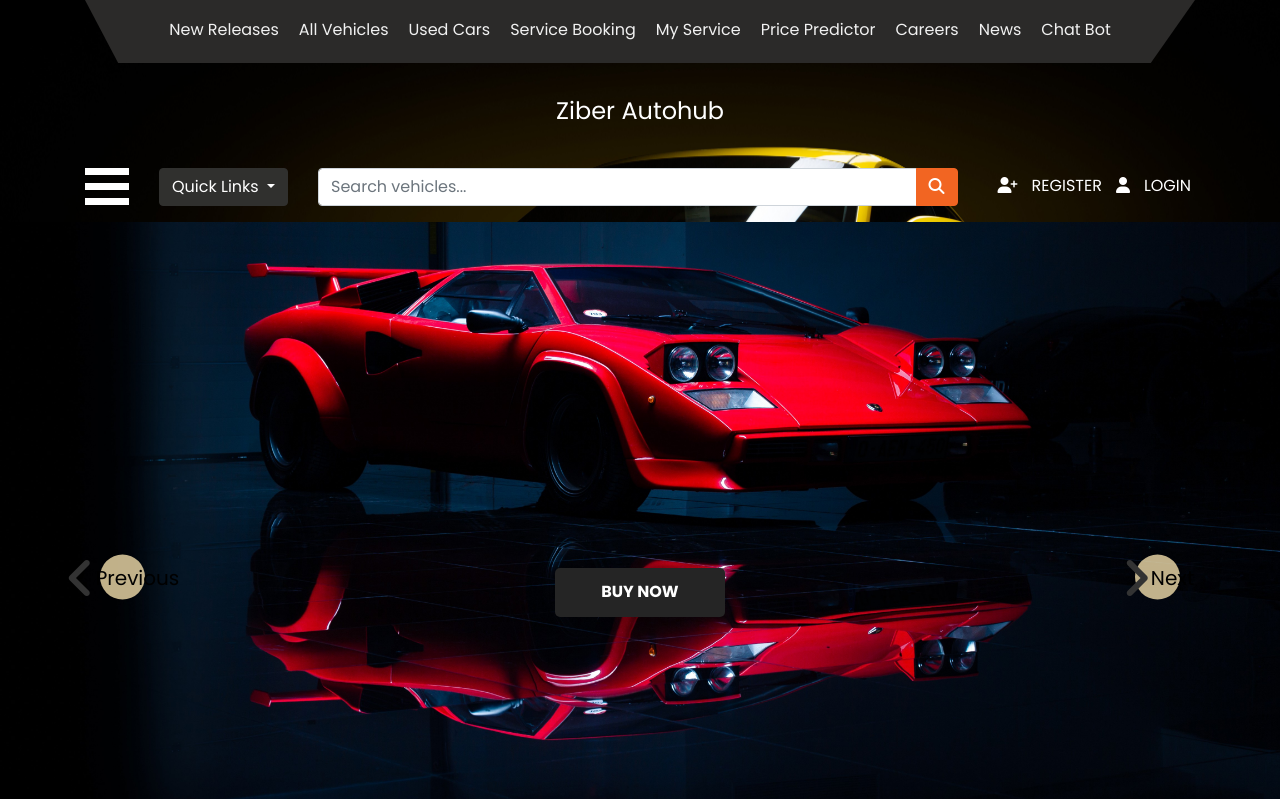
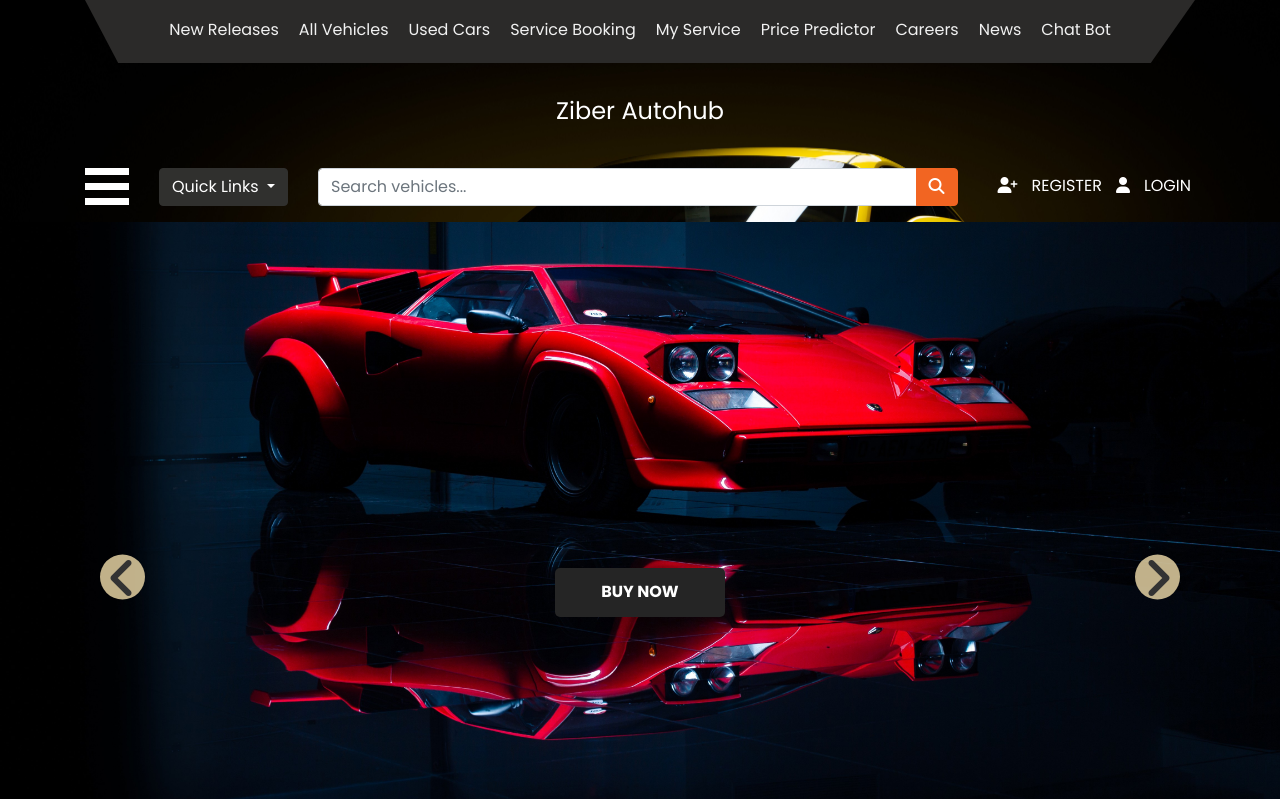
Before and after one commit to srishticampus/Ziber_Autohub, a Django app: page / in a window 1280 px wide. Shown: the top 799 px of the page. Run offline with Django 5.2, Linux system fonts and the light colour scheme; grey boxes labelled with a size stand in for pictures from a placeholder-image service; data that the repository does not hold is empty; some libraries are stand-ins or nearby versions.

Commit message:
demo.html rework progress 4

```diff
--- a/hub/templates/demo.html
+++ b/hub/templates/demo.html
@@ -5,6 +5,19 @@
 
 {% block extra_styles %}
 <style>
+    /* Ensure visually-hidden works as expected if other CSS interferes */
+    .visually-hidden {
+        position: absolute !important;
+        width: 1px !important;
+        height: 1px !important;
+        padding: 0 !important;
+        margin: -1px !important;
+        overflow: hidden !important;
+        clip: rect(0, 0, 0, 0) !important;
+        white-space: nowrap !important;
+        border: 0 !important;
+    }
+
     /* Styles for the News Section */
     .news_section_demo {
         padding: 80px 0;
```
